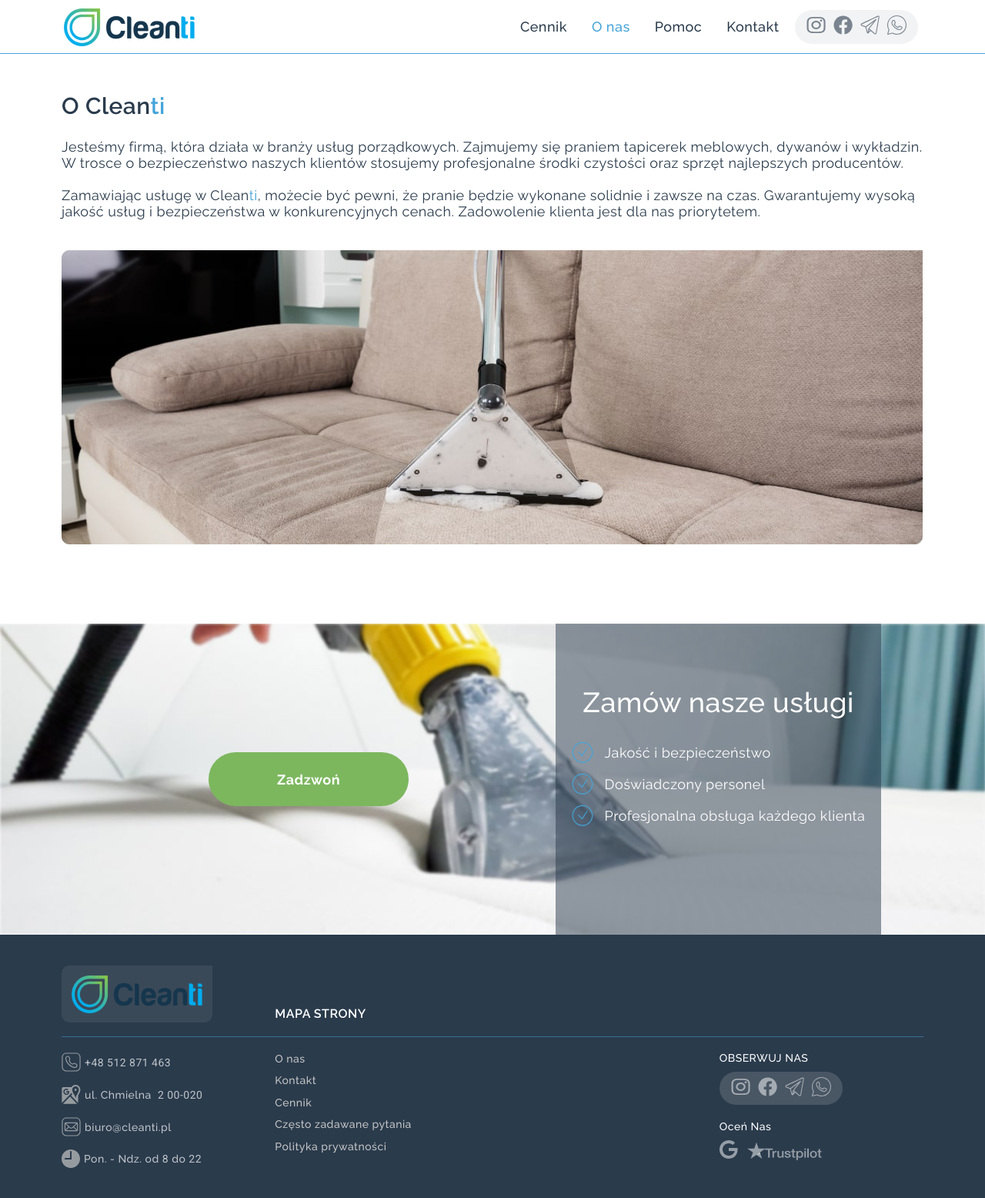
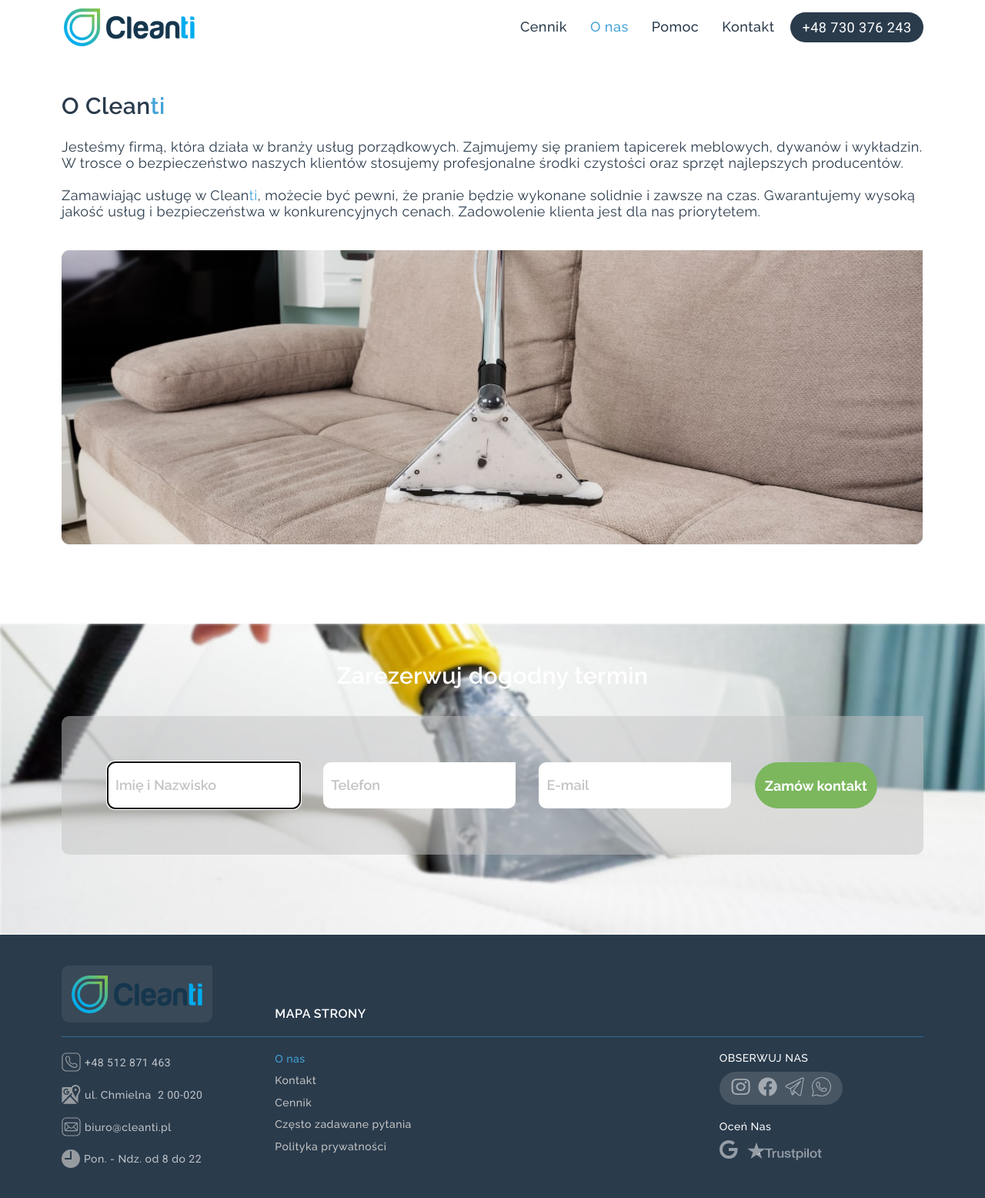
Before and after one commit to OlegSubotin/cleanti, a plain HTML site: page about.html in a window 1280 px wide. Shown: the whole page at 77% size. Drawn offline with nearby package versions, Linux system fonts and the light colour scheme.

Commit message:
about section desktop done

```diff
--- a/about.html
+++ b/about.html
@@ -63,7 +63,9 @@
                         </li>
                     </ul>
 
-                    <div class="socials-wrapper hidden">
+                    <a class="header-call-link" href="tel:+48730376243">+48 730 376 243</a>
+
+                    <!-- <div class="socials-wrapper hidden">
                         <ul class="header-socials header-list">
                             <li class="header-socials-item">
                                 <a href="https://www.instagram.com/cleanti.clean/" class="header-socials-link">
@@ -94,7 +96,7 @@
                                 </a>
                             </li>
                         </ul>
-                    </div>
+                    </div> -->
                 </nav>
 
                 <button id="burger-open" class="open-menu">
@@ -210,7 +212,36 @@
         <!-- BUY -->
         <section class="section buy-section">
             <div class="container">
-                <div class="buy-section-up">
+                <h2 class="buy-title">Zarezerwuj dogodny termin </h2>
+                <div class="buy-form-wrapper">
+                     <form class="buy-form">
+                        <input
+                        required
+                    class="buy-form-input"
+                    type="text"
+                    autoFocus
+                    placeholder="Imię i Nazwisko "
+                />
+                        <input
+                        required
+                    class="buy-form-input"
+                    type="tel"
+                    autoFocus
+                    placeholder="Telefon "
+                />
+                        <input
+                        required
+                    class="buy-form-input"
+                    type="email"
+                    autoFocus
+                    placeholder="E-mail "
+                />
+                <button class="buy-form-button">
+                    Zamów kontakt
+                </button>
+                    </form>
+                </div>
+                <!-- <div class="buy-section-up">
                     <div class="buy-call-wrapper">
                         <div class="buy-link-wrapper">
                             <a id="buy-btn" class="buy-link call-link" href="tel:+48512871463">
@@ -247,7 +278,7 @@
 
                         </ul>
                     </div>
-                </div>
+                </div> -->
             </div>
         </section>
 
@@ -318,7 +349,7 @@
                         <div class="footer-middle">
                             <ul class="footer-navigation-list">
                                 <li class="footer-nav-item">
-                                    <a class="footer-nav-link" href="about.html">O nas</a>
+                                    <a class="footer-nav-link current" href="about.html">O nas</a>
                                 </li>
                                 <li class="footer-nav-item">
                                     <a class="footer-nav-link" href="contact.html">Kontakt</a>
@@ -405,6 +436,6 @@
 
     <script src="js/mob-menu.js" type="module"></script>
     <script src="js/mob-call.js" type="module"></script>
-    <script src="js/buy-call.js" type="module"></script>
+    <!-- <script src="js/buy-call.js" type="module"></script> -->
 </body>
 </html>
--- a/styles/about.css
+++ b/styles/about.css
@@ -1,10 +1,10 @@
 :root {
-    --main-title-color: #2A3B4C;
+    --main-title-color: #2a3b4c;
     --extra-title-color: #ffffff;
     --main-text-color: #000000;
-    --extra-text-color: #FFFFFF;
+    --extra-text-color: #ffffff;
     --accent-color: rgba(68, 164, 217, 1);
-    --icon-color: #2A3B4C99;
+    --icon-color: #2a3b4c99;
     --timing: 250ms;
     --timing-function: cubic-bezier(0.4, 0, 0.2, 1);
 }
@@ -28,7 +28,7 @@ ul {
 }
 
 body {
-    font-family: "Roboto", sans-serif;
+    font-family: 'Roboto', sans-serif;
     color: var(--main-text-color);
     letter-spacing: 0.03em;
 }
@@ -49,13 +49,11 @@ a {
     pointer-events: none;
 }
 
-.current{
+.current {
     color: var(--accent-color);
 }
 
-@media screen and (max-width:767px) {
-
-
+@media screen and (max-width: 767px) {
     .container {
         max-width: 425px;
         padding-left: 15px;
@@ -87,7 +85,7 @@ a {
         align-items: center;
         border: none;
         background-color: transparent;
-        fill: #2A3B4C99;
+        fill: #2a3b4c99;
     }
 
     .menu-close {
@@ -99,7 +97,6 @@ a {
         border: none;
         background-color: transparent;
         fill: #212121;
-
     }
 
     .mob-menu {
@@ -107,10 +104,9 @@ a {
         height: 100vh;
         position: fixed;
         z-index: 999;
-        background-color: #E5E5E5;
+        background-color: #e5e5e5;
         top: 0;
         padding: 10px 15px;
-
     }
 
     .mob-wrapper {
@@ -125,7 +121,7 @@ a {
         margin-bottom: 20px;
         width: 200px;
         height: 60px;
-        background: #7CB75E;
+        background: #7cb75e;
         border-radius: 70px;
         display: flex;
         justify-content: center;
@@ -139,7 +135,7 @@ a {
     }
 
     .mob-call-link-wrapper:hover,
-    .mob-call-link-wrapper:focus{
+    .mob-call-link-wrapper:focus {
         background: var(--accent-color);
     }
 
@@ -203,19 +199,18 @@ a {
     }
 
     .mob-socials-link {
-        fill: #2A3B4C99;
-
+        fill: #2a3b4c99;
     }
 
     /* MAIN */
 
     /* ABOUT */
 
-    .about-section{
+    .about-section {
         padding-top: 40px;
     }
 
-    .title-section{
+    .title-section {
         padding-bottom: 20px;
         text-align: center;
         font-family: 'Raleway';
@@ -230,7 +225,7 @@ a {
         color: var(--accent-color);
     }
 
-    .about-text{
+    .about-text {
         font-family: 'Raleway';
         font-style: normal;
         font-weight: 400;
@@ -245,7 +240,7 @@ a {
     .buy-section {
         margin-top: 60px;
         height: 400px;
-        background-color: #E5E5E5;
+        background-color: #e5e5e5;
         background-image: url(../images/about-blank/buy-bg.jpg);
         background-repeat: no-repeat;
         background-position: center;
@@ -262,7 +257,7 @@ a {
         margin: 40px auto 20px auto;
         width: 200px;
         height: 60px;
-        background: #7CB75E;
+        background: #7cb75e;
         border-radius: 70px;
         display: flex;
         justify-content: center;
@@ -276,7 +271,7 @@ a {
     }
 
     .buy-link-wrapper:focus,
-    .buy-link-wrapper:hover{
+    .buy-link-wrapper:hover {
         background: var(--accent-color);
     }
 
@@ -296,7 +291,7 @@ a {
 
     .buy-text-content {
         padding: 5px;
-        background-color: #2A3B4C80;
+        background-color: #2a3b4c80;
         border-radius: 10px 0px 10px 10px;
         height: 273px;
     }
@@ -312,8 +307,6 @@ a {
         margin-bottom: 30px;
     }
 
-
-
     .buy-item {
         display: flex;
         flex-direction: row;
@@ -323,8 +316,7 @@ a {
 
     .buy-item-icon {
         margin-right: 10px;
-        fill: #44A4D9;
-        ;
+        fill: #44a4d9;
     }
 
     .buy-item-description {
@@ -335,9 +327,6 @@ a {
         line-height: 21px;
         color: var(--extra-text-color);
     }
-
-
-
 
     /* FOOTER */
 
@@ -350,7 +339,6 @@ a {
     .footer-top-section {
         padding-bottom: 10px;
         border-bottom: 1px solid rgba(68, 164, 217, 0.5);
-        ;
     }
 
     .footer-image {
@@ -385,8 +373,7 @@ a {
 
     .footer-item-icon {
         margin-right: 10px;
-        fill: #C4C4C4B2;
-        ;
+        fill: #c4c4c4b2;
     }
 
     .contact-item-text {
@@ -399,14 +386,13 @@ a {
         color: rgba(255, 255, 255, 0.7);
     }
 
-		.number-of-street{
-			font-family: "Roboto", sans-serif;
+    .number-of-street {
+        font-family: 'Roboto', sans-serif;
     }
 
-	.contact-item-time{
-			font-family: "Roboto", sans-serif;
+    .contact-item-time {
+        font-family: 'Roboto', sans-serif;
     }
-
 
     .footer-middle-right {
         margin-top: 40px;
@@ -441,7 +427,7 @@ a {
         font-weight: 500;
         font-size: 14px;
         line-height: 16px;
-        color: #C4C4C4;
+        color: #c4c4c4;
     }
 
     .footer-right {
@@ -469,8 +455,7 @@ a {
     .footer-socials-wrapper {
         width: 220px;
         padding: 12px 10px;
-        background: #C4C4C433;
-        ;
+        background: #c4c4c433;
         border-radius: 70px;
         display: flex;
         flex-direction: row;
@@ -505,16 +490,12 @@ a {
         fill: rgba(255, 255, 255, 0.5);
     }
 
-
     .current {
         color: var(--accent-color);
     }
-
 }
 
-@media screen and (min-width:768px) and (max-width:1199px){
-
-
+@media screen and (min-width: 768px) and (max-width: 1199px) {
     .container {
         max-width: 768px;
         padding-left: 15px;
@@ -546,7 +527,7 @@ a {
         align-items: center;
         border: none;
         background-color: transparent;
-        fill: #2A3B4C99;
+        fill: #2a3b4c99;
     }
 
     .menu-close {
@@ -558,7 +539,6 @@ a {
         border: none;
         background-color: transparent;
         fill: #212121;
-
     }
 
     .mob-menu {
@@ -566,10 +546,9 @@ a {
         height: 100vh;
         position: fixed;
         z-index: 999;
-        background-color: #E5E5E5;
+        background-color: #e5e5e5;
         top: 0;
         padding: 10px 15px;
-
     }
 
     .mob-wrapper {
@@ -584,7 +563,7 @@ a {
         margin-bottom: 20px;
         width: 250px;
         height: 75px;
-        background: #7CB75E;
+        background: #7cb75e;
         border-radius: 70px;
         display: flex;
         justify-content: center;
@@ -598,7 +577,7 @@ a {
     }
 
     .mob-call-link-wrapper:focus,
-    .mob-call-link-wrapper:hover{
+    .mob-call-link-wrapper:hover {
         background: var(--accent-color);
     }
 
@@ -662,7 +641,7 @@ a {
     }
 
     .mob-socials-link {
-        fill: #2A3B4C99;
+        fill: #2a3b4c99;
     }
 
     /* MAIN */
@@ -704,7 +683,7 @@ a {
     .buy-section {
         margin-top: 50px;
         height: 100%;
-        background-color: #E5E5E5;
+        background-color: #e5e5e5;
         background-image: url(../images/about-blank/buy-bg.jpg);
         background-repeat: no-repeat;
         background-position: center;
@@ -728,7 +707,7 @@ a {
         margin: 40px auto 20px auto;
         width: 200px;
         height: 60px;
-        background: #7CB75E;
+        background: #7cb75e;
         border-radius: 70px;
         display: flex;
         justify-content: center;
@@ -742,7 +721,7 @@ a {
     }
 
     .buy-link-wrapper:hover,
-    .buy-link-wrapper:focus{
+    .buy-link-wrapper:focus {
         background: var(--accent-color);
     }
 
@@ -758,7 +737,7 @@ a {
 
     .buy-text-content {
         padding: 10px;
-        background-color: #2A3B4C80;
+        background-color: #2a3b4c80;
         border-radius: 10px 0px 10px 10px;
         height: 300px;
         display: flex;
@@ -788,8 +767,7 @@ a {
 
     .buy-item-icon {
         margin-right: 10px;
-        fill: #44A4D9;
-        ;
+        fill: #44a4d9;
     }
 
     .buy-item-description {
@@ -854,7 +832,7 @@ a {
 
     .footer-item-icon {
         margin-right: 10px;
-        fill: #C4C4C4B2;
+        fill: #c4c4c4b2;
     }
 
     .contact-item-text {
@@ -867,14 +845,13 @@ a {
         color: rgba(255, 255, 255, 0.7);
     }
 
-		.number-of-street{
-			font-family: "Roboto", sans-serif;
+    .number-of-street {
+        font-family: 'Roboto', sans-serif;
     }
 
-	.contact-item-time{
-			font-family: "Roboto", sans-serif;
+    .contact-item-time {
+        font-family: 'Roboto', sans-serif;
     }
-
 
     .footer-middle-right {
         margin-top: -30px;
@@ -913,7 +890,7 @@ a {
         font-weight: 500;
         font-size: 14px;
         line-height: 16px;
-        color: #C4C4C4;
+        color: #c4c4c4;
     }
 
     .footer-right {
@@ -940,7 +917,7 @@ a {
 
     .footer-socials-wrapper {
         padding: 7px 10px;
-        background: #C4C4C433;
+        background: #c4c4c433;
         border-radius: 70px;
         display: flex;
         flex-direction: row;
@@ -982,10 +959,9 @@ a {
     .visually-hidden {
         display: none;
     }
-
 }
 
-@media screen and (min-width:1200px) {
+@media screen and (min-width: 1200px) {
     .container {
         width: 1200px;
         padding-left: 40px;
@@ -996,7 +972,6 @@ a {
     .header {
         height: 70px;
         padding: 8px;
-				border-bottom: 1px solid var(--accent-color);
     }
 
     .header-navigation {
@@ -1007,9 +982,7 @@ a {
     .header-logo {
         margin-right: 420px;
         cursor: pointer;
-        border-color: teal;
     }
-
 
     .navigation {
         display: flex;
@@ -1017,7 +990,7 @@ a {
     }
 
     .nav-item:not(:last-child) {
-        margin-right: 32px;
+        margin-right: 30px;
     }
 
     .nav-link {
@@ -1039,7 +1012,23 @@ a {
         color: var(--accent-color);
     }
 
-    .socials-wrapper {
+    .header-call-link {
+        padding: 9px 15px;
+        background-color: var(--main-title-color);
+        color: var(--extra-text-color);
+        border-radius: 70px;
+        font-weight: 500;
+        font-size: 18px;
+        line-height: 21px;
+        width: auto;
+    }
+
+    .header-call-link:hover,
+    .header-call-link:focus {
+        box-shadow: 0px 8px 15px rgba(0, 0, 0, 0.1);
+    }
+
+    /* .socials-wrapper {
         padding: 7px 15px;
         background: rgba(42, 59, 76, 0.06);
         border-radius: 70px;
@@ -1061,7 +1050,7 @@ a {
     .header-socials-icon:hover,
     .header-socials-icon:focus {
         fill: rgba(68, 164, 217, 1);
-    }
+    } */
 
     .open-menu {
         display: none;
@@ -1078,7 +1067,7 @@ a {
     .call-link-wrapper {
         width: 250px;
         height: 70px;
-        background: #7CB75E;
+        background: #7cb75e;
         border-radius: 70px;
         display: flex;
         justify-content: center;
@@ -1138,12 +1127,10 @@ a {
         margin-bottom: 40px;
     }
 
-
-
     /* BUY */
     .buy-section {
         margin-top: 53px;
-        background-color: #E5E5E5;
+        background-color: #e5e5e5;
         background-image: url(../images/about-blank/buy-bg.jpg);
         background-repeat: no-repeat;
         background-position: center;
@@ -1151,7 +1138,75 @@ a {
         height: 404px;
     }
 
-    .buy-section-up {
+    .buy-title {
+        padding-top: 50px;
+        margin-bottom: 35px;
+        text-align: center;
+        font-family: 'Raleway';
+        font-style: normal;
+        font-weight: 600;
+        font-size: 30px;
+        line-height: 35px;
+        color: var(--extra-title-color);
+    }
+
+    /* .call-link-wrapper {
+    margin-top: 40px;
+    margin-bottom: 238px;
+  } */
+
+    .buy-form-wrapper {
+        margin-top: 30px;
+        margin-bottom: 138px;
+        background: rgba(196, 196, 196, 0.5);
+        border-radius: 10px 0px 10px 10px;
+        padding: 60px;
+    }
+
+    .buy-form {
+        display: flex;
+        justify-content: space-between;
+    }
+
+    .buy-form-input {
+        border-radius: 10px 0px 10px 10px;
+        width: 250px;
+        height: 60px;
+        padding: 10px;
+        border: none;
+    }
+
+    .buy-form-input::placeholder {
+        font-family: 'Raleway';
+        font-style: normal;
+        font-weight: 600;
+        font-size: 18px;
+        line-height: 21px;
+
+        color: #c4c4c4;
+    }
+
+    .buy-form-button {
+        margin: 0;
+        padding: 19px 13px;
+        background: #7cb75e;
+        border-radius: 70px;
+        border: none;
+        font-family: 'Raleway';
+        font-style: normal;
+        font-weight: 700;
+        font-size: 18px;
+        line-height: 21px;
+        color: var(--extra-text-color);
+        cursor: pointer;
+    }
+
+    .buy-form-button:hover,
+    .buy-form-button:focus {
+        background: var(--accent-color);
+    }
+
+    /* .buy-section-up {
         display: flex;
         flex-direction: row;
         justify-content: flex-start;
@@ -1168,7 +1223,7 @@ a {
     .buy-link-wrapper {
         width: 260px;
         height: 70px;
-        background: #7CB75E;
+        background: #7cb75e;
         border-radius: 70px;
         display: flex;
         justify-content: center;
@@ -1190,7 +1245,6 @@ a {
         color: var(--extra-text-color);
         padding: 30px 42px;
     }
-
 
     .buy-text-content {
         width: 423px;
@@ -1227,7 +1281,7 @@ a {
 
     .buy-item-icon {
         margin-right: 15px;
-        fill: #44A4D9;
+        fill: #44a4d9;
     }
 
     .buy-item-description {
@@ -1240,7 +1294,7 @@ a {
     }
     .visually-hidden {
         display: none;
-    }
+    } */
 
     /* FOOTER */
 
@@ -1248,7 +1302,6 @@ a {
         padding-top: 40px;
         padding-bottom: 43px;
         background-color: rgba(42, 59, 76, 1);
-
     }
 
     .footer-top-section {
@@ -1311,11 +1364,10 @@ a {
     .footer-item-icon {
         margin-right: 5px;
         fill: rgba(196, 196, 196, 0.7);
-        ;
     }
 
     .footer-link:hover,
-    .footer-link:focus{
+    .footer-link:focus {
         color: var(--accent-color);
     }
 
@@ -1329,12 +1381,12 @@ a {
         color: rgba(255, 255, 255, 0.7);
     }
 
-    .number-of-street{
-        font-family: "Roboto", sans-serif;
+    .number-of-street {
+        font-family: 'Roboto', sans-serif;
     }
 
-    .contact-item-time{
-        font-family: "Roboto", sans-serif;
+    .contact-item-time {
+        font-family: 'Roboto', sans-serif;
     }
 
     .footer-navigation {
@@ -1353,7 +1405,6 @@ a {
 
     .footer-nav-item:not(:last-child) {
         margin-bottom: 10px;
-
     }
 
     .footer-nav-link {
@@ -1362,11 +1413,15 @@ a {
         font-weight: 500;
         font-size: 14px;
         line-height: 16px;
-        color: #C4C4C4;
+        color: #c4c4c4;
     }
 
     .footer-nav-link:hover,
     .footer-nav-link:focus {
+        color: var(--accent-color);
+    }
+
+    .current {
         color: var(--accent-color);
     }
 
@@ -1387,7 +1442,6 @@ a {
     .footer-socials-wrapper {
         padding: 7px 15px;
         background: rgba(196, 196, 196, 0.2);
-        ;
         border-radius: 70px;
     }
 
@@ -1402,7 +1456,6 @@ a {
 
     .footer-socials-icon {
         fill: rgba(255, 255, 255, 0.5);
-        ;
     }
 
     .footer-socials-icon:hover,
@@ -1421,14 +1474,10 @@ a {
 
     .footer-review-icon {
         fill: rgba(255, 255, 255, 0.5);
-        ;
     }
 
     .footer-review-icon:hover,
     .footer-review-icon:focus {
         fill: rgba(68, 164, 217, 1);
     }
-
-
-
 }
--- a/styles/index.css
+++ b/styles/index.css
@@ -1641,6 +1641,12 @@ a {
         font-size: 18px;
         line-height: 21px;
         color: var(--extra-text-color);
+        cursor: pointer;
+    }
+
+    .hero-form-button:hover,
+    .hero-form-button:focus {
+        background-color: var(--accent-color);
     }
 
     .visually-hidden {
@@ -2205,6 +2211,12 @@ a {
         font-size: 18px;
         line-height: 21px;
         color: var(--extra-text-color);
+        cursor: pointer;
+    }
+
+    .buy-form-button:hover,
+    .buy-form-button:focus {
+        background-color: var(--accent-color);
     }
 
     /* .buy-section-up {
```
Also changed, not shown: images/Ellipse 5.svg (deleted). Lines whose indentation alone changed are shown as unchanged.
